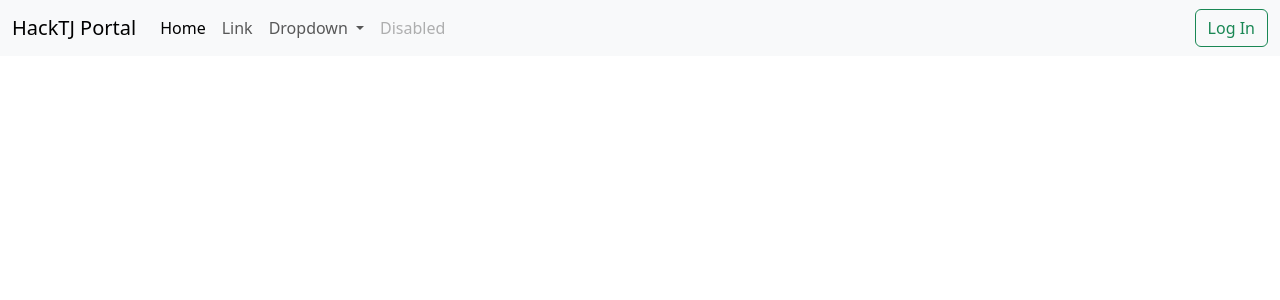
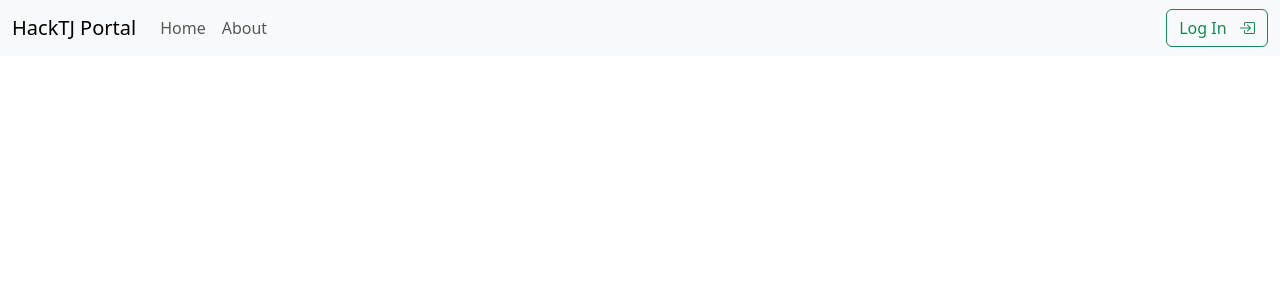
Before and after one commit to HackTJ/portal, a Django app: page / in a window 1280 px wide. Shown: the top 300 px of the page. Run offline with Django 5.2, Linux system fonts and the light colour scheme; some libraries are stand-ins or nearby versions.

Commit message:
Customize Navbar, add about page
- Customize links and buttons by user permission
- Set up is_admin permission for superusers and HackTJ team
  - Permissions to CRUD and do everything, except for admin site

```diff
--- a/portal/apps/main/urls.py
+++ b/portal/apps/main/urls.py
@@ -5,6 +5,7 @@ from . import views
 
 urlpatterns = [
     path("", views.index_view, name="index"),
+    path("about/", views.about_view, name="about"),
     path("login/", views.login_view, name="login"),
     path("logout/", views.logout_view, name="logout"),
 ]
--- a/portal/apps/main/views.py
+++ b/portal/apps/main/views.py
@@ -8,6 +8,10 @@ def index_view(request: HttpRequest) -> HttpResponse:
     return render(request, "main/index.html")
 
 
+def about_view(request: HttpRequest) -> HttpResponse:
+    return render(request, "main/about.html")
+
+
 def login_view(request: HttpRequest) -> HttpResponse:
     return render(request, "main/login.html")
 
--- a/portal/templates/base.html
+++ b/portal/templates/base.html
@@ -4,6 +4,7 @@
 <html lang="en">
 <head>
   <meta charset="UTF-8">
+  <link rel="stylesheet" href="https://cdn.jsdelivr.net/npm/bootstrap-icons@1.11.2/font/bootstrap-icons.min.css">
   <link href="https://cdn.jsdelivr.net/npm/bootstrap@5.3.2/dist/css/bootstrap.min.css" rel="stylesheet" integrity="sha384-T3c6CoIi6uLrA9TneNEoa7RxnatzjcDSCmG1MXxSR1GAsXEV/Dwwykc2MPK8M2HN" crossorigin="anonymous">
   <script src="https://cdn.jsdelivr.net/npm/bootstrap@5.3.2/dist/js/bootstrap.bundle.min.js" integrity="sha384-C6RzsynM9kWDrMNeT87bh95OGNyZPhcTNXj1NW7RuBCsyN/o0jlpcV8Qyq46cDfL" crossorigin="anonymous"></script>
   {% block head %}{% endblock %}
--- a/portal/templates/navbar.html
+++ b/portal/templates/navbar.html
@@ -5,37 +5,63 @@
       <span class="navbar-toggler-icon"></span>
     </button>
     <div class="collapse navbar-collapse" id="navbarSupportedContent">
+
+      <!-- Left navbar -->
       <ul class="navbar-nav me-auto mb-2 mb-lg-0">
         <li class="nav-item">
-          <a class="nav-link active" aria-current="page" href="#">Home</a>
+          <a class="nav-link" aria-current="page" href="{% url 'main:index' %}">Home</a>
         </li>
         <li class="nav-item">
-          <a class="nav-link" href="#">Link</a>
+          <a class="nav-link" aria-current="page" href="{% url 'main:about' %}">About</a>
         </li>
-        <li class="nav-item dropdown">
-          <a class="nav-link dropdown-toggle" href="#" role="button" data-bs-toggle="dropdown" aria-expanded="false">
-            Dropdown
-          </a>
-          <ul class="dropdown-menu">
-            <li><a class="dropdown-item" href="#">Action</a></li>
-            <li><a class="dropdown-item" href="#">Another action</a></li>
-            <li><hr class="dropdown-divider"></li>
-            <li><a class="dropdown-item" href="#">Something else here</a></li>
-          </ul>
-        </li>
-        <li class="nav-item">
-          <a class="nav-link disabled" aria-disabled="true">Disabled</a>
-        </li>
+        {% if request.user.is_authenticated %}
+          {% if request.user.is_admin %}
+            <li class="nav-item">
+              <a class="nav-link" aria-current="page" href="{% url 'categories:list' %}">Categories</a>
+            </li>
+            <li class="nav-item">
+              <a class="nav-link" aria-current="page" href="{% url 'projects:list' %}">Projects</a>
+            </li>
+          {% else %}
+            <li class="nav-item">
+              <a class="nav-link" aria-current="page" href="{% url 'projects:list' %}">My Project</a>
+            </li>
+          {% endif %}
+        {% endif %}
       </ul>
+
+      <!-- Right navbar -->
       {% if request.user.is_authenticated %}
+
         <span class="navbar-text">
           {{ request.user.username }}
         </span>
         &emsp;
-        <a class="btn btn-outline-success" href="{% url 'main:logout' %}">Log Out</a>
+
+        <!-- Only staff (not admin) can access admin panel -->
+        {% if request.user.is_staff %}
+          <a class="btn btn-outline-danger" href="{% url 'admin:index' %}">
+            Admin
+            &nbsp;
+            <i class="bi bi-gear"></i>
+          </a>
+          &nbsp;
+        {% endif %}
+
+        <a class="btn btn-outline-primary" href="{% url 'main:logout' %}">
+          Log Out
+          &nbsp;
+          <i class="bi bi-box-arrow-right"></i>
+        </a>
+
       {% else %}
-        <a class="btn btn-outline-success" href="{% url 'main:login' %}">Log In</a>
+        <a class="btn btn-outline-success" href="{% url 'main:login' %}">
+          Log In
+          &nbsp;
+          <i class="bi bi-box-arrow-in-right"></i>
+        </a>
       {% endif %}
+
     </div>
   </div>
 </nav>
```
Also changed, not shown: portal/apps/main/models.py (+14 -0 lines), portal/apps/main/templates/main/about.html (added, +8 -0 lines).
